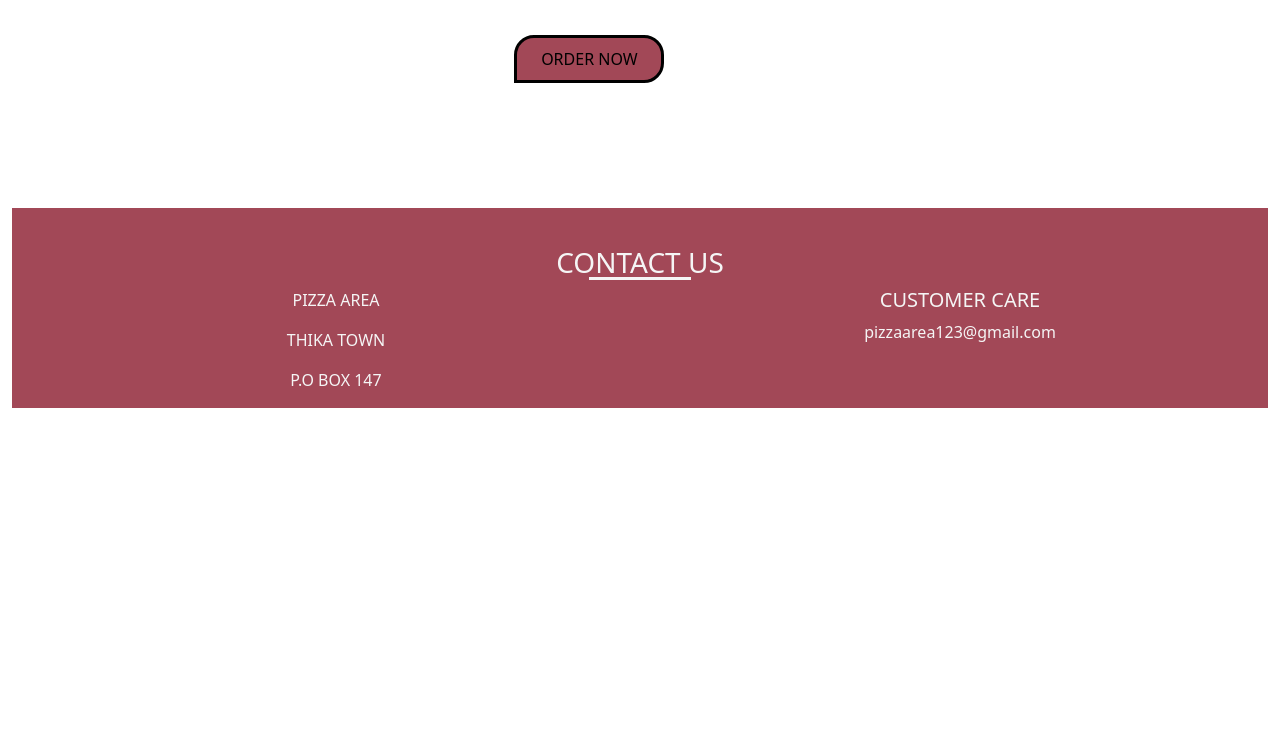
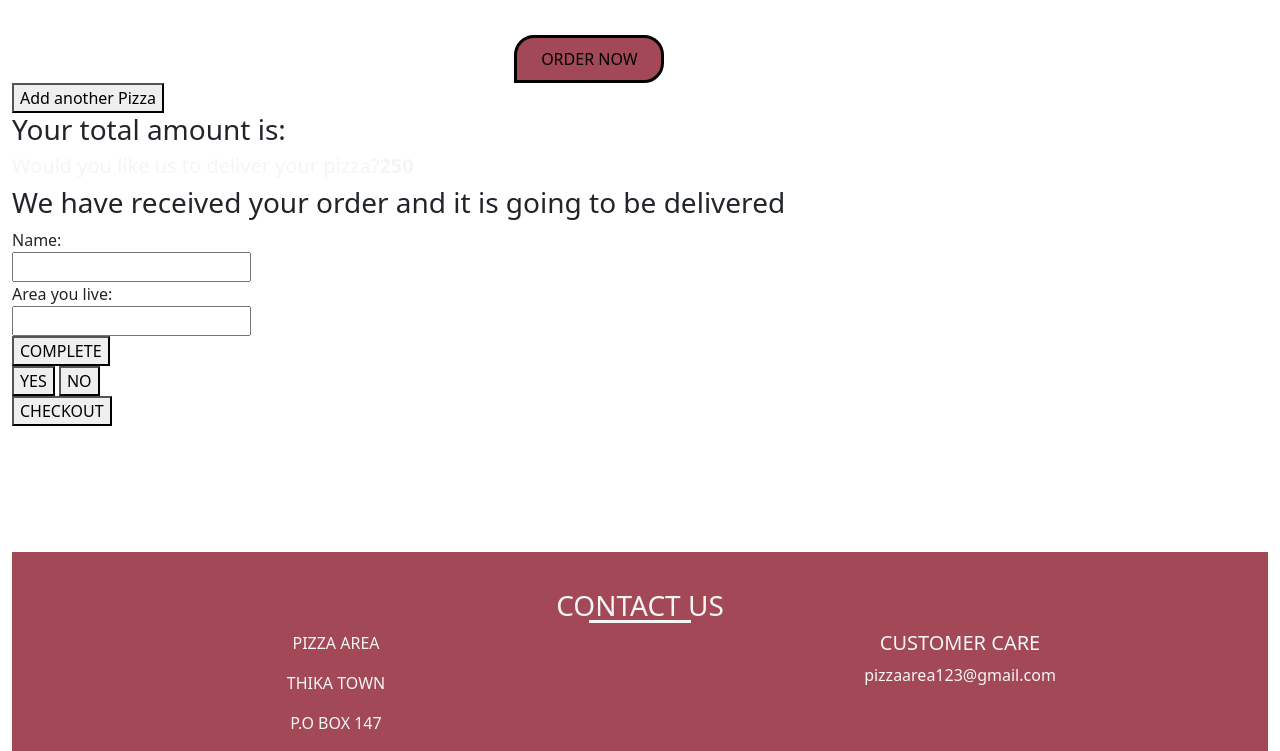
Before and after one commit to LoiseMulwa/pizza-place, a plain HTML site: page index.html in a window 1280 px wide. Shown: the part 1638-2389 px from the top of the page. Before the commit the page ends 2046 px from the top, so only its background shows below. Drawn offline with nearby package versions, Linux system fonts and the light colour scheme; a web font is replaced by a local one.

Commit message:
ft: Added additional buttons in index

```diff
--- a/index.html
+++ b/index.html
@@ -125,12 +125,30 @@
             </table>
         </div>
         <div class="more">
+            <button class="button" type="submit">Add another Pizza</button>
+            <div class="totals">
+                <h3>Your total amount is: <span></span></h3>
+                <h5>Would you like us to deliver your pizza?<strong>250</strong></h5>
+                <h3>We have received your order and it is going to be delivered<span></span></h3>
+                <div class="livingarea">
+                    <form action="">
+                        <label for="name"> Name:</label><br>
+                        <input type="text" id="name" name="name" required><br>
+                        <label for="area">Area you live:</label><br>
+                        <input type="text" id="area" name="area" required>
+                    </form>
+                    <button type="submit">COMPLETE</button>
+                </div>
+                <div>
 
+            <button id="info yes" type="submit">YES</button>
+
+            <button id="info no" type="submit">NO</button>
         </div>
-
-
-
+        <button id="checkout" type="submit">CHECKOUT</button>
     </div>
+</div>
+</div>
     <div class="container-fluid">
         <div class="footer text-center" id="contact">
         <div class="row">
```
